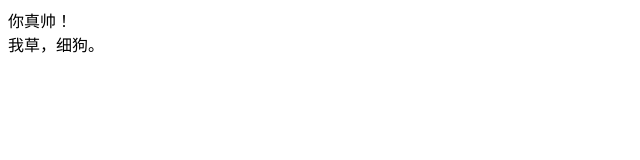
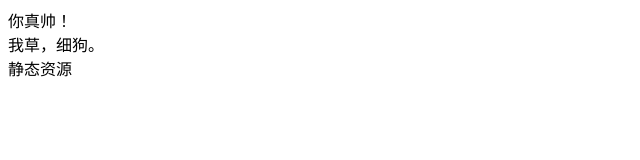
Before and after one commit to RenLMr/index2, a plain HTML site: page index.html in a window 1280 px wide. Shown: the whole page, without its empty margins (0-640 px from the left). Drawn offline with Linux system fonts and the light colour scheme.

Commit message:
Update index.html

```diff
--- a/index.html
+++ b/index.html
@@ -9,5 +9,6 @@
 <body>
  <div>你真帅！</div>
  <div>我草，细狗。</div>
+ <div>静态资源</div>
 </body>
 </html>
```
